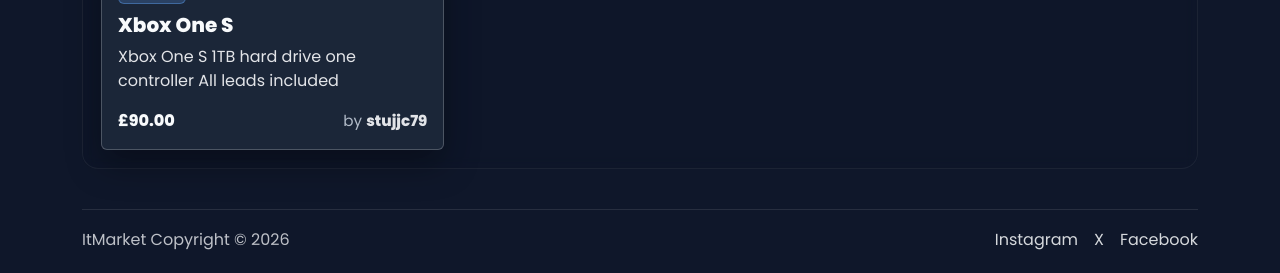
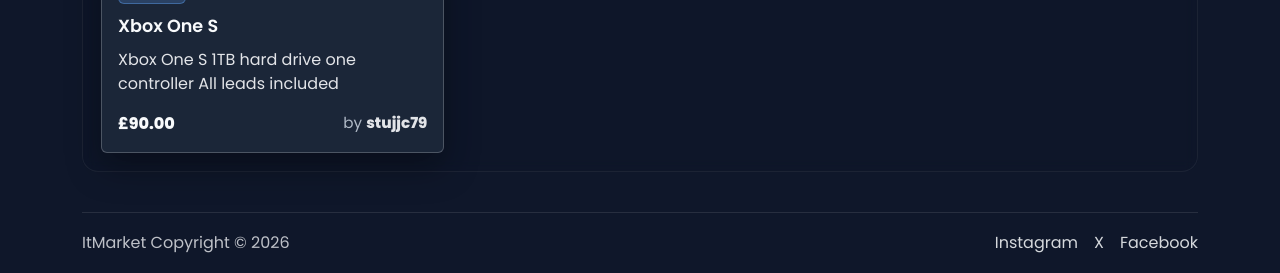
Before and after one commit to cstuart756/itmarket, a Django app: page / in a window 1280 px wide. Shown: the part 901-1174 px from the top of the page. Before the commit the page ends 1151 px from the top, so only its background shows below. Run offline with Django 4.2, Linux system fonts and the light colour scheme; data comes from the database, SQL or seed files in the repository; tables that the repository leaves empty hold one stand-in row (values such as "Sample post"); parts of the project's set-up code (start-up, migrations or seed data) failed here and were passed over.

Commit message:
Fix heading hierarchy for W3C HTML validation

```diff
--- a/marketplace/templates/marketplace/product_list.html
+++ b/marketplace/templates/marketplace/product_list.html
@@ -170,7 +170,10 @@
             {% endif %}
           {% endwith %}
 
-          <h5 class="card-title mb-2">{{ product.title }}</h5>
+          <div class="card-title mb-2 fw-semibold" style="font-size: 1.1rem;">
+            {{ product.title }}
+          </div>
+
 
           <p class="card-text mb-3">
             {{ product.description|truncatechars:120 }}
```
